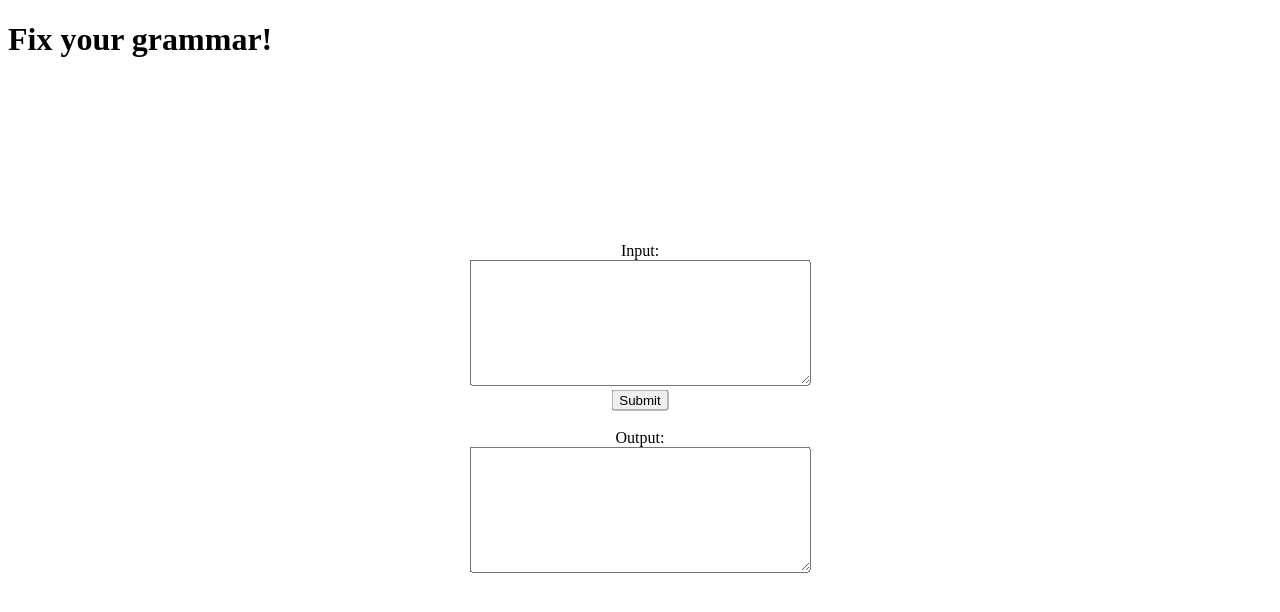
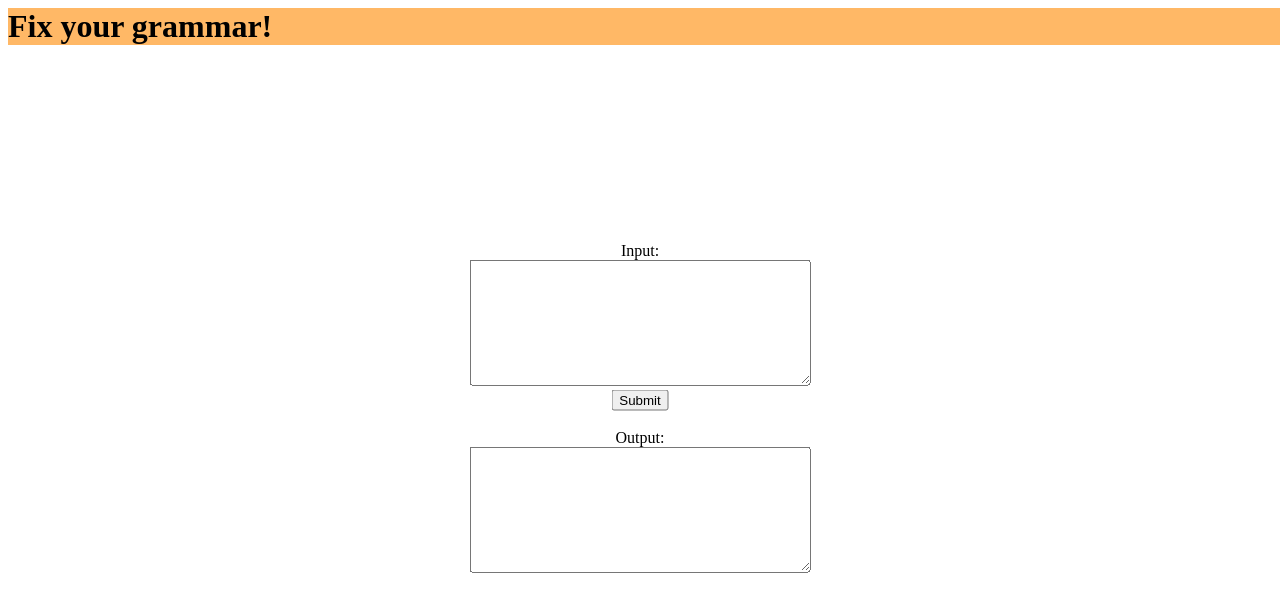
Before and after one commit to eshirima/ProjectGrammar, a plain HTML site: page index.html in a window 1280 px wide. Drawn offline with nearby package versions, Linux system fonts and the light colour scheme.

Commit message:
some css

```diff
--- a/index.html
+++ b/index.html
@@ -16,7 +16,7 @@
         <![endif]-->
 
         <!-- Add your site or application content here -->
-        <h1>Fix your grammar!</h1>
+        <h1 class="noMargin" id="title" style="float:left">Fix your grammar!</h1>
 
         <form action="#" method="post">
         <div class="centered">
--- a/sass/style.scss
+++ b/sass/style.scss
@@ -11,9 +11,9 @@
            transform: translate($x,$y);
 }
 
-:root {
-    height: 100vh;
-}
+// :root {
+//     height: 100vh;
+// }
 
 .centeredHorizontally {
 	position: absolute;
@@ -38,8 +38,9 @@
 }
 .noMargin {
 	margin: 0 0;
+  width: 100vw;
 }
 
-#id {
-  background-color: rgb(5,5,5);
+#title {
+  background-color: #FFB866
 }
```
Also changed, not shown: styles/style.css.
